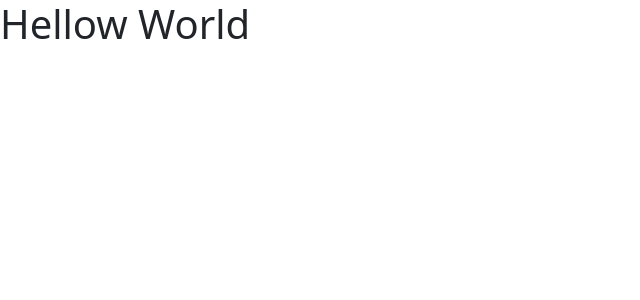
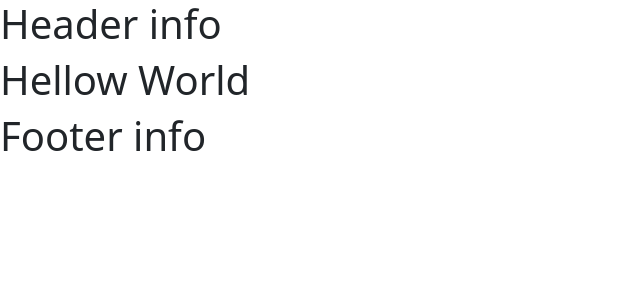
Before and after one commit to Willem-Jacobs/city-explorer, a React (Create React App) app: page / in a window 1280 px wide. Shown: the top 300 px of the page, without its empty margins (0-640 px from the left). Built offline with nearby package versions, Linux system fonts and the light colour scheme.

Commit message:
Layout added

```diff
--- /dev/null
+++ b/src/components/ui/Layout.js
@@ -0,0 +1,18 @@
+import React from "react";
+
+import Header from "../ui/header/Header";
+import Footer from "../ui/footer/Footer";
+
+class Layout extends React.Component {
+  render() {
+    return (
+      <>
+        <Header />
+        {this.props.children}
+        <Footer />
+      </>
+    );
+  }
+}
+
+export default Layout;
--- /dev/null
+++ b/src/components/ui/footer/Footer.js
@@ -0,0 +1,13 @@
+import React from "react";
+
+class Footer extends React.Component {
+  render() {
+    return (
+      <>
+        <h1>Footer info</h1>
+      </>
+    );
+  }
+}
+
+export default Footer;
--- /dev/null
+++ b/src/components/ui/header/Header.js
@@ -0,0 +1,13 @@
+import React from "react";
+
+class Header extends React.Component {
+  render() {
+    return (
+      <>
+        <h1>Header info</h1>
+      </>
+    );
+  }
+}
+
+export default Header;
--- a/src/index.js
+++ b/src/index.js
@@ -1,13 +1,17 @@
-import React from 'react';
-import ReactDOM from 'react-dom';
-import './index.css';
-import App from './App';
+import React from "react";
+import ReactDOM from "react-dom";
+import "./index.css";
+import App from "./App";
 
-import 'bootstrap/dist/css/bootstrap.min.css';
+import Layout from "../src/components/ui/Layout";
+
+import "bootstrap/dist/css/bootstrap.min.css";
 
 ReactDOM.render(
   <React.StrictMode>
-    <App />
+    <Layout>
+      <App />
+    </Layout>
   </React.StrictMode>,
-  document.getElementById('root')
+  document.getElementById("root")
 );
```
Also changed, not shown: 1 other file (tests, documents, lock files or other folders).
